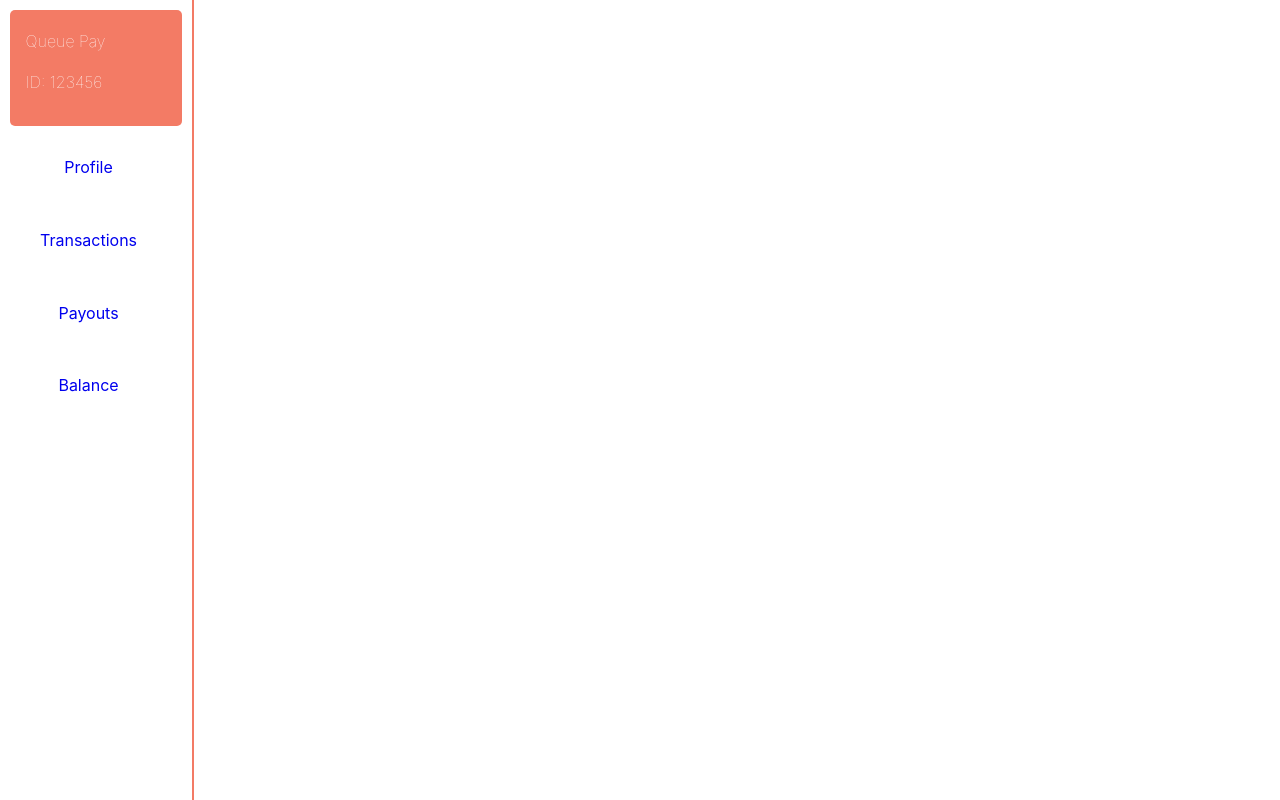
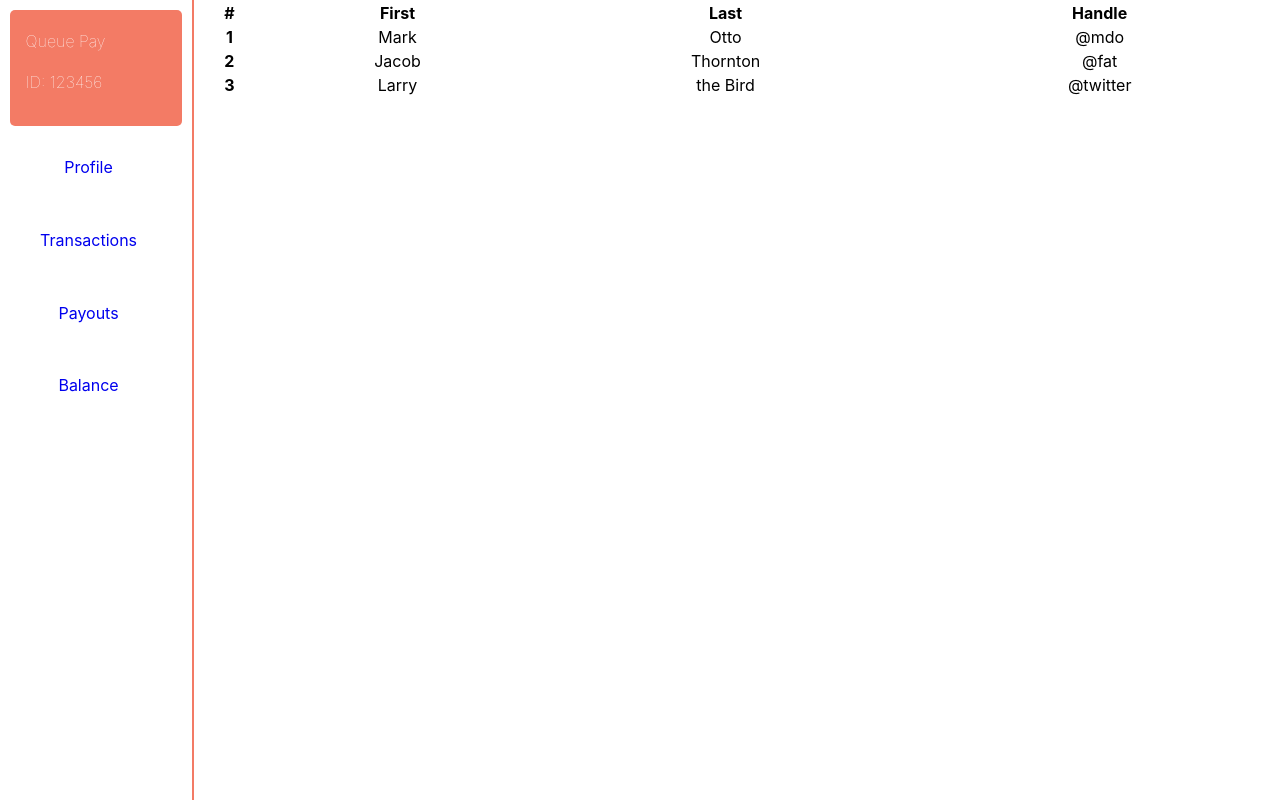
Before and after one commit to unclejide1/QueuePay-Client, a React (Create React App) app: page /dashboard/transaction in a window 1280 px wide. Built offline with nearby package versions, Linux system fonts and the light colour scheme.

Commit message:
create a mock for the dashboard transaction page

```diff
--- a/src/components/dashboard/DashBoard.js
+++ b/src/components/dashboard/DashBoard.js
@@ -15,6 +15,9 @@ const DashBoard = () => {
             <Route path='/dashboard/profile'>
             <UpdateProfile/>
             </Route>
+            <Route path='/dashboard/transaction'>
+            <Transaction/>
+            </Route>
             </div>
         </DashboardDiv>
     );
--- a/src/components/dashboard/DashboardLink.js
+++ b/src/components/dashboard/DashboardLink.js
@@ -1,6 +1,6 @@
 import React from 'react';
 import {DashboardLink} from '../styled-components';
-import {NavLink} from 'react-router-dom';
+import {Link} from 'react-router-dom';
 
 const DashBoard = () => {
     return (
@@ -14,10 +14,11 @@ const DashBoard = () => {
                     </div>
                     <div className="link-body">
                     <ul className ="services">
-                        <NavLink to="/dashboard/profile" className= "main-nav" activeClassName="selected"><li>Profile</li></NavLink>
-                        <NavLink exact to="/dashboard/transaction" className= "main-nav" activeClassName="selected"><li>Transactions</li></NavLink>
-                        <NavLink exact to = "/payout" className= "main-nav" activeClassName="selected"><li>Payouts</li></NavLink>
-                        <NavLink exact to = "/balance" className= "main-nav" activeClassName="selected"><li>Balance</li></NavLink>
+
+                        <Link to={{pathname: "/dashboard/profile", state:"new state"}}  className= "main-nav" activeClassName="selected" prop="Profile"><li>Profile</li></Link>
+                        <Link exact to="/dashboard/transaction" className= "main-nav" activeClassName="selected" prop="Transaction"><li>Transactions</li></Link>
+                        <Link exact to = "/payout" className= "main-nav" activeClassName="selected" prop="Payout"><li>Payouts</li></Link>
+                        <Link exact to = "/balance" className= "main-nav" activeClassName="selected" prop="Balance"><li>Balance</li></Link>
                     </ul>
                     </div>
                 </div>
--- a/src/components/dashboard/Transaction.js
+++ b/src/components/dashboard/Transaction.js
@@ -0,0 +1,41 @@
+import React from 'react';
+import {TransactionDiv} from "../styled-components";
+
+const Transaction = () => {
+    return (
+        <TransactionDiv>
+            <table class="table table-striped">
+            <thead>
+                <tr>
+                <th scope="col">#</th>
+                <th scope="col">First</th>
+                <th scope="col">Last</th>
+                <th scope="col">Handle</th>
+                </tr>
+            </thead>
+            <tbody>
+                <tr>
+                <th scope="row">1</th>
+                <td>Mark</td>
+                <td>Otto</td>
+                <td>@mdo</td>
+                </tr>
+                <tr>
+                <th scope="row">2</th>
+                <td>Jacob</td>
+                <td>Thornton</td>
+                <td>@fat</td>
+                </tr>
+                <tr>
+                <th scope="row">3</th>
+                <td>Larry</td>
+                <td>the Bird</td>
+                <td>@twitter</td>
+                </tr>
+            </tbody>
+            </table>
+            </TransactionDiv>
+    )
+}
+
+export default Transaction;
--- a/src/components/dashboard/UpdateProfile.js
+++ b/src/components/dashboard/UpdateProfile.js
@@ -1,8 +1,8 @@
 import React, {useState} from 'react';
+import {withRouter} from 'react-router-dom'
 import {UpdateProfileDiv} from '../styled-components'
 
 const UpdateProfile = () => {
-
     const [inputs, setInputs] = useState({
         "busDescription": "",
         "busURL": "",
@@ -70,4 +70,4 @@ const UpdateProfile = () => {
     );
 };
 
-export default UpdateProfile;
+export default withRouter(UpdateProfile);
--- a/src/components/styled-components.js
+++ b/src/components/styled-components.js
@@ -350,7 +350,12 @@ label{
   text-align: left;
   width: 100%;
 }
-`
+`;
+
 export const TransactionDiv = styled.div`
-
+  height: 100%;
+  width: 100%;
+  table{
+    width: 100%;
+  }
 `;
```
Also changed, not shown: src/components/dashboard/dashboardNav.js (added, +10 -0 lines).
